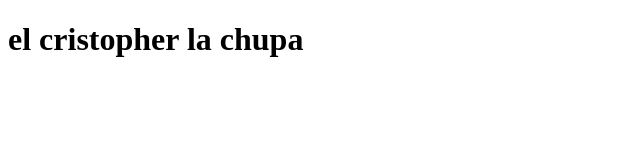
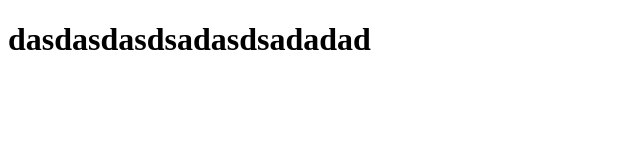
Before and after one commit to NaTheFunny/Clase8-4, a plain HTML site: page index.html in a window 1280 px wide. Shown: the whole page, without its empty margins (0-640 px from the left). Drawn offline with Linux system fonts and the light colour scheme.

Commit message:
new update

```diff
--- a/index.html
+++ b/index.html
@@ -6,6 +6,6 @@
     <title>Document</title>
 </head>
 <body>
-    <h1>el cristopher la chupa</h1>
+    <h1>dasdasdasdsadasdsadadad</h1>
 </body>
 </html>
```
